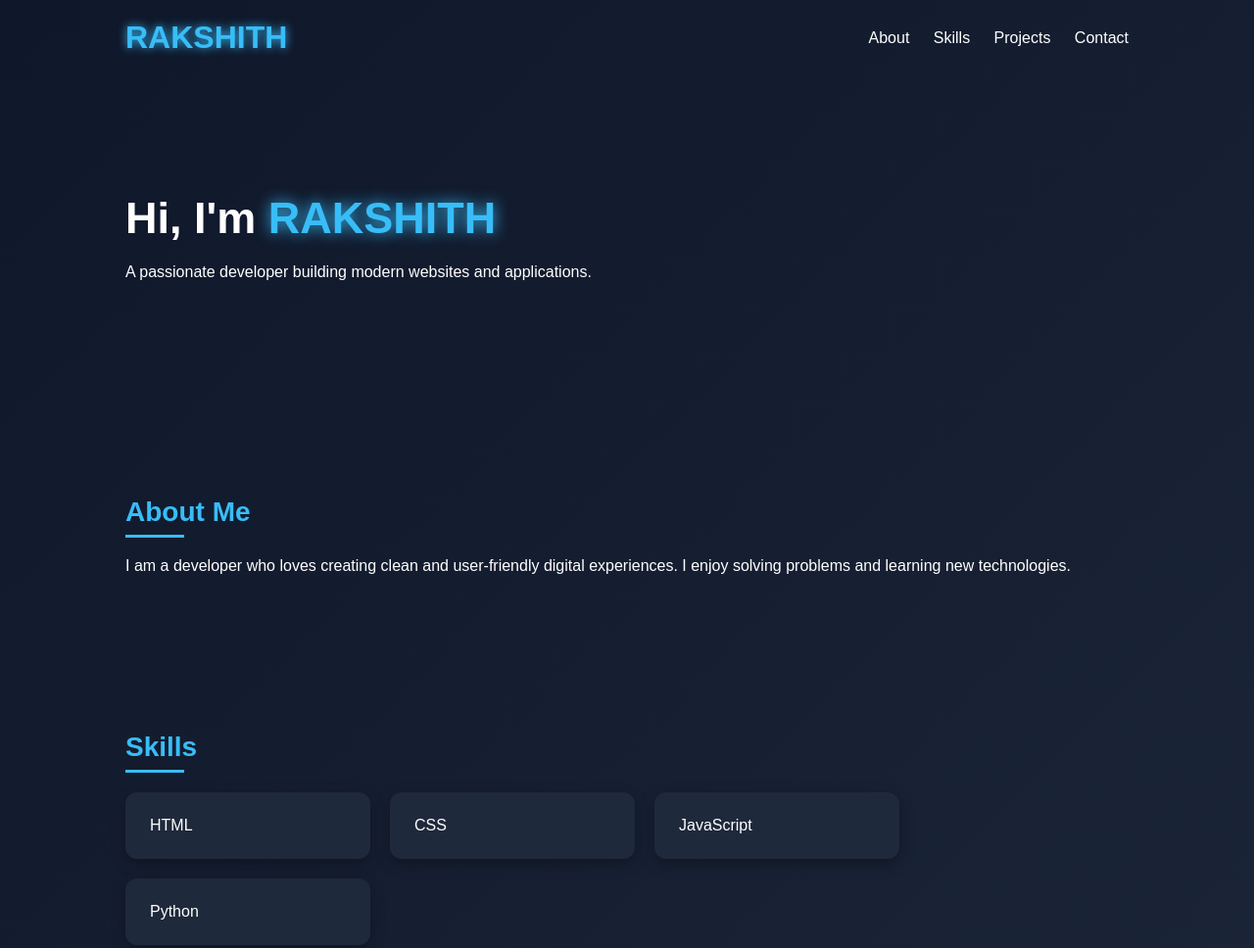
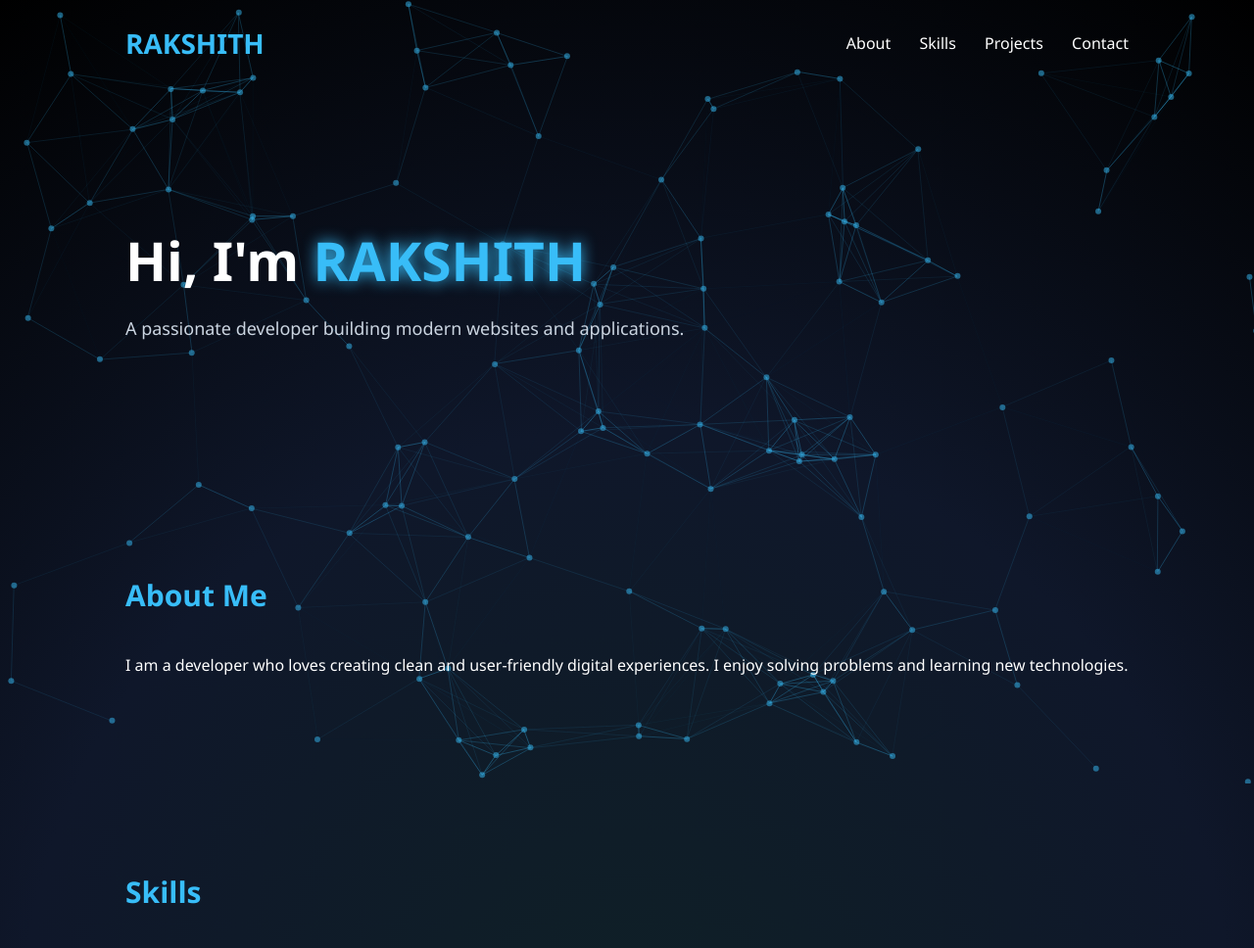
Before and after one commit to Rakshith6321/portfolio, a plain HTML site: page index.html in a window 1280 px wide. Shown: the top 968 px of the page at 98% size. Drawn offline with nearby package versions, Linux system fonts and the light colour scheme.

Commit message:
Update index.html

```diff
--- a/index.html
+++ b/index.html
@@ -10,34 +10,43 @@
     margin: 0;
     padding: 0;
     box-sizing: border-box;
-    font-family: Arial, sans-serif;
+    font-family: 'Segoe UI', sans-serif;
     scroll-behavior: smooth;
 }
 
 body {
-    background: linear-gradient(135deg, #0f172a, #1e293b);
+    background: radial-gradient(circle at center, #0f2027, #0f172a, #000);
     color: white;
+    overflow-x: hidden;
 }
 
-/* HEADER */
+/* Particle background */
+#particles-js {
+    position: fixed;
+    width: 100%;
+    height: 100%;
+    z-index: -1;
+}
+
+/* Header */
 header {
-    padding: 20px 10%;
+    padding: 25px 10%;
     display: flex;
     justify-content: space-between;
     align-items: center;
-    animation: fadeDown 1s ease-in-out;
 }
 
 header h1 {
     color: #38bdf8;
-    text-shadow: 0 0 10px #38bdf8;
+    font-size: 28px;
+    font-weight: bold;
 }
 
-/* NAV */
 nav a {
     color: white;
     text-decoration: none;
-    margin-left: 20px;
+    margin-left: 25px;
+    font-weight: 500;
     transition: 0.3s;
 }
 
@@ -45,14 +54,14 @@ nav a:hover {
     color: #38bdf8;
 }
 
-/* HERO */
+/* Hero Section */
 .hero {
-    padding: 120px 10%;
-    animation: fadeUp 1.5s ease-in-out;
+    padding: 140px 10%;
 }
 
 .hero h2 {
-    font-size: 45px;
+    font-size: 55px;
+    font-weight: 700;
 }
 
 .hero span {
@@ -61,99 +70,76 @@ nav a:hover {
 }
 
 .hero p {
-    margin: 20px 0;
-    max-width: 500px;
+    margin-top: 20px;
+    font-size: 18px;
+    max-width: 600px;
+    color: #cbd5e1;
 }
 
-/* SECTIONS */
+/* Sections */
 section {
-    padding: 80px 10%;
+    padding: 100px 10%;
 }
 
 .section-title {
-    font-size: 28px;
-    margin-bottom: 30px;
+    font-size: 30px;
+    margin-bottom: 40px;
     color: #38bdf8;
-    position: relative;
 }
 
-.section-title::after {
-    content: "";
-    width: 60px;
-    height: 3px;
-    background: #38bdf8;
-    position: absolute;
-    left: 0;
-    bottom: -10px;
-}
-
-/* CARDS */
+/* Cards */
 .skills, .projects {
     display: flex;
-    gap: 20px;
+    gap: 25px;
     flex-wrap: wrap;
 }
 
 .card {
-    background: #1e293b;
+    background: rgba(30, 41, 59, 0.6);
+    backdrop-filter: blur(10px);
     padding: 25px;
-    border-radius: 12px;
-    width: 250px;
+    border-radius: 15px;
+    width: 260px;
     transition: 0.4s;
-    box-shadow: 0 5px 15px rgba(0,0,0,0.3);
+    border: 1px solid rgba(56,189,248,0.2);
 }
 
 .card:hover {
-    transform: translateY(-10px) scale(1.05);
-    box-shadow: 0 15px 25px rgba(56,189,248,0.4);
+    transform: translateY(-10px);
+    box-shadow: 0 0 25px rgba(56,189,248,0.6);
 }
 
-/* CONTACT */
+/* Contact */
 #contact p {
     font-size: 18px;
+    color: #cbd5e1;
 }
 
-/* FOOTER */
+/* Footer */
 footer {
     text-align: center;
-    padding: 20px;
-    background: #111827;
-    margin-top: 40px;
+    padding: 30px;
+    background: rgba(0,0,0,0.5);
+    margin-top: 60px;
+    font-size: 14px;
 }
 
-/* ANIMATIONS */
-@keyframes fadeUp {
-    from {
-        opacity: 0;
-        transform: translateY(30px);
-    }
-    to {
-        opacity: 1;
-        transform: translateY(0);
-    }
-}
-
-@keyframes fadeDown {
-    from {
-        opacity: 0;
-        transform: translateY(-30px);
-    }
-    to {
-        opacity: 1;
-        transform: translateY(0);
-    }
-}
-
-/* MOBILE */
+/* Responsive */
 @media(max-width: 768px){
     .hero h2 {
-        font-size: 32px;
+        font-size: 38px;
+    }
+
+    .card {
+        width: 100%;
     }
 }
 </style>
 </head>
 
 <body>
+
+<div id="particles-js"></div>
 
 <header>
     <h1>RAKSHITH</h1>
@@ -207,5 +193,31 @@ footer {
     © 2026 RAKSHITH | Portfolio
 </footer>
 
+<!-- Particles Library -->
+<script src="https://cdn.jsdelivr.net/particles.js/2.0.0/particles.min.js"></script>
+
+<script>
+particlesJS("particles-js", {
+  "particles": {
+    "number": { "value": 100 },
+    "color": { "value": "#38bdf8" },
+    "shape": { "type": "circle" },
+    "opacity": { "value": 0.5 },
+    "size": { "value": 3 },
+    "line_linked": {
+      "enable": true,
+      "distance": 150,
+      "color": "#38bdf8",
+      "opacity": 0.4,
+      "width": 1
+    },
+    "move": {
+      "enable": true,
+      "speed": 2
+    }
+  }
+});
+</script>
+
 </body>
 </html>
```
